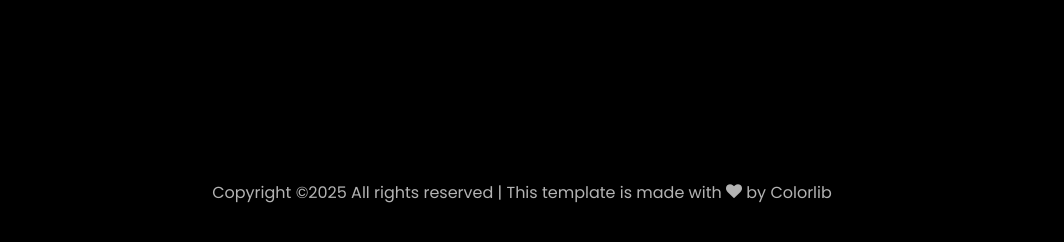
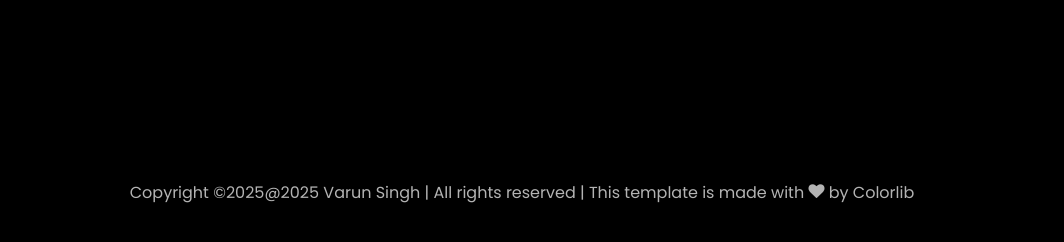
Before and after one commit to VarunSingh1103/Varunsingh7389.github.io, a plain HTML site: page index.html in a window 1280 px wide. Shown: the part 4925-5167 px from the top of the page, without its empty margins (118-1182 px from the left). Drawn offline with Linux system fonts and the light colour scheme; files whose address does not match are found by name.

Commit message:
Update index.html

```diff
--- a/index.html
+++ b/index.html
@@ -551,7 +551,7 @@
 			<div class="col-md-12 text-center">
 
 			  <p><!-- Link back to Colorlib can't be removed. Template is licensed under CC BY 3.0. -->
-	Copyright &copy;<script>document.write(new Date().getFullYear());</script> All rights reserved | This template is made with <i class="icon-heart color-danger" aria-hidden="true"></i> by <a href="https://colorlib.com" target="_blank">Colorlib</a>
+	Copyright &copy;<script>document.write(new Date().getFullYear());</script>@2025 Varun Singh | All rights reserved | This template is made with <i class="icon-heart color-danger" aria-hidden="true"></i> by <a href="https://colorlib.com" target="_blank">Colorlib</a>
 	<!-- Link back to Colorlib can't be removed. Template is licensed under CC BY 3.0. --></p>
 			</div>
 		  </div>
```
